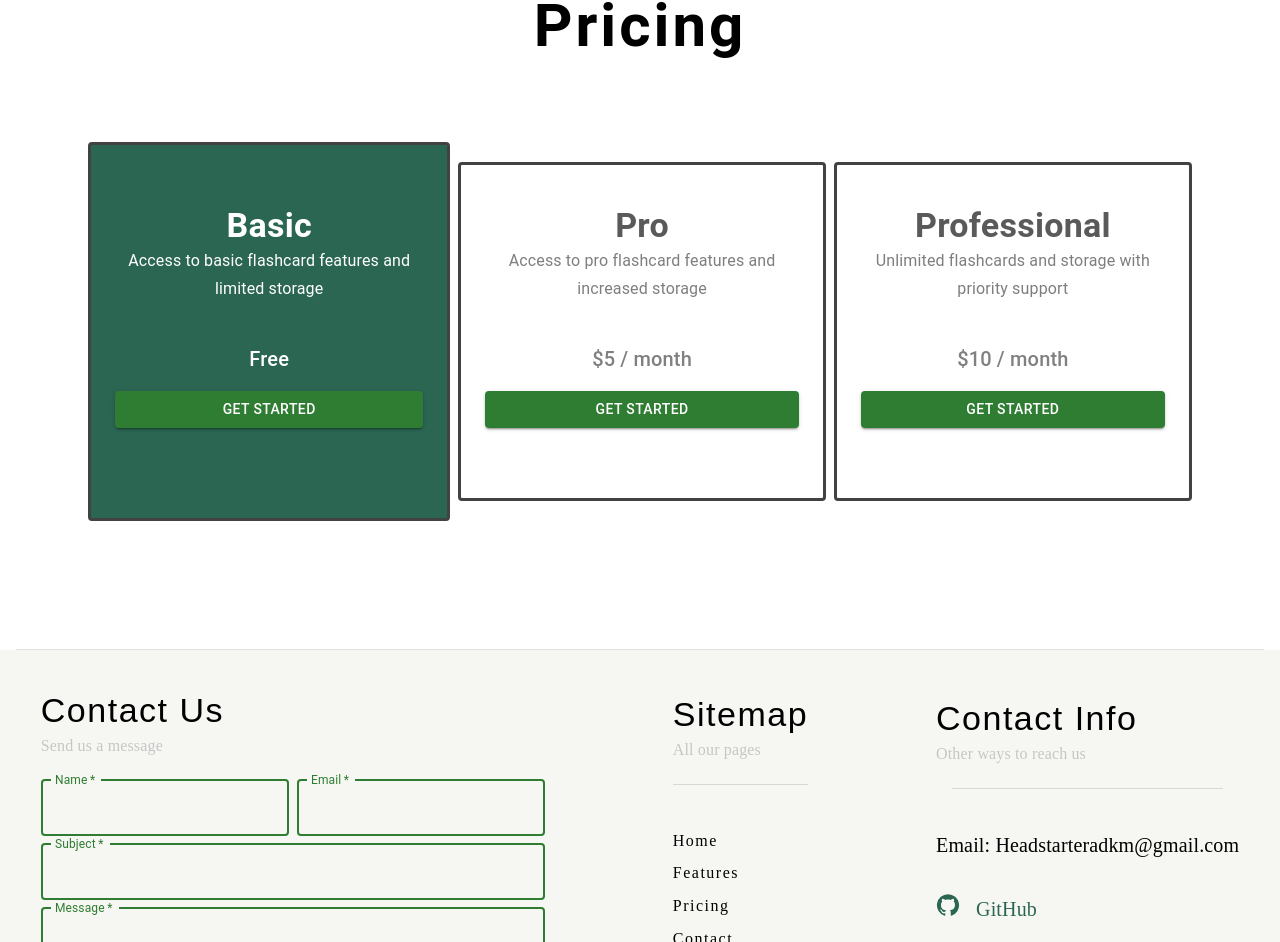
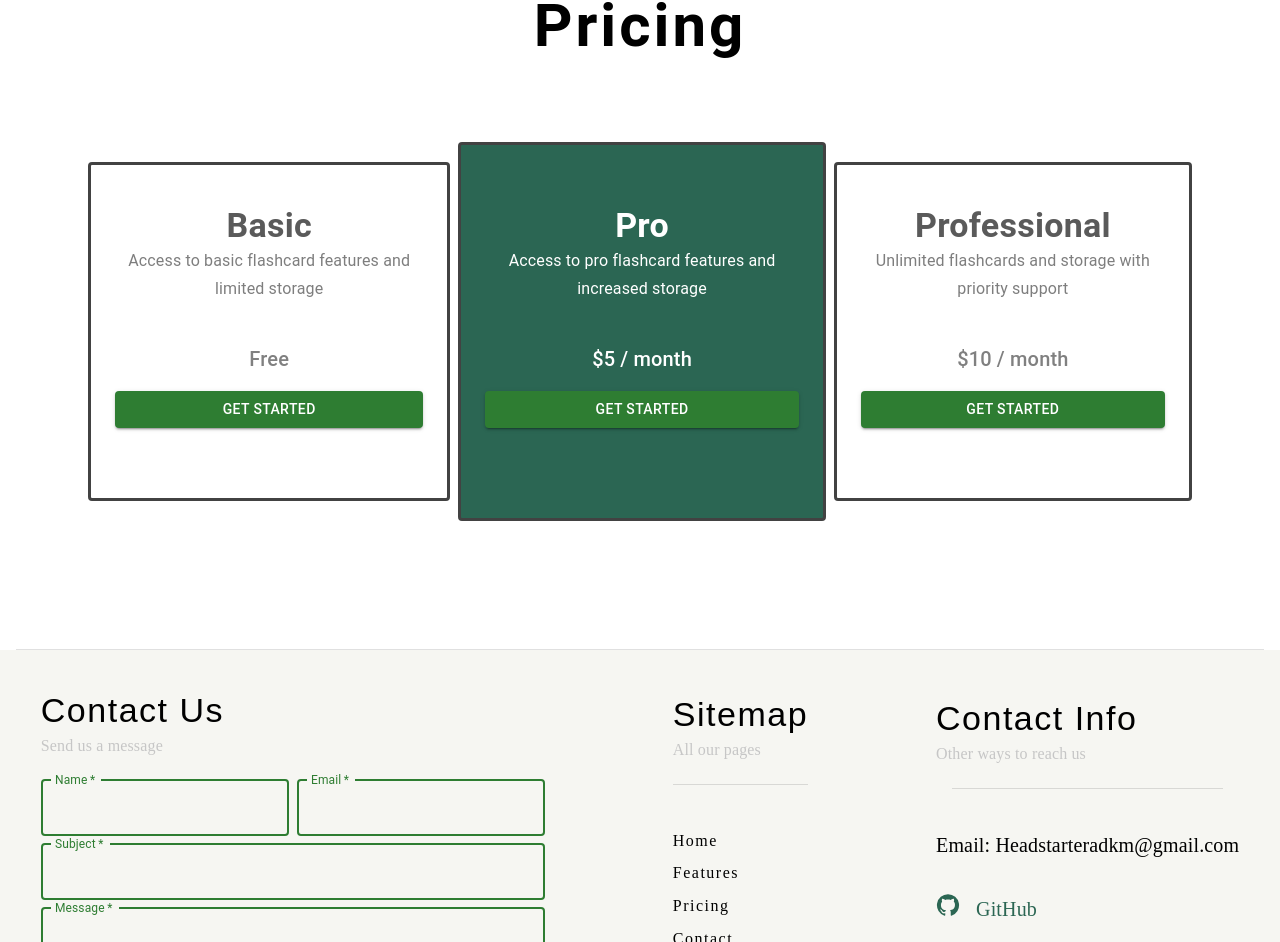
Before and after one commit to kevinhui98/AI-Flashcard-SaaS, a Next.js app: page / in a window 1280 px wide. Shown: the part 2018-2960 px from the top of the page. Built offline with nearby package versions, Linux system fonts and the light colour scheme; no server answers.

Commit message:
change the price frontend

```diff
--- a/app/components/price.js
+++ b/app/components/price.js
@@ -47,8 +47,8 @@ const price = () => {
                                     flexDirection: 'column',
                                     justifyContent: 'center',
                                     textAlign: 'center',
-                                    py: price.title === 'Basic' ? '90px' : '70px',
-                                    bgcolor: price.title === 'Basic' ? '#2B6653' : 'white',
+                                    py: price.title === 'Pro' ? '90px' : '70px',
+                                    bgcolor: price.title === 'Pro' ? '#2B6653' : 'white',
                                     '&:hover': {
                                         transform: 'scale(1.15)',
                                         transition: 'transform 0.2s ease-in-out',
@@ -56,13 +56,13 @@ const price = () => {
                                         color: 'white',
                                     },
                                 }}>
-                                <Typography variant="h4" fontWeight={'bold'} color={price.title === 'Basic' ? "white" : '#5A5A5A'} sx={{
+                                <Typography variant="h4" fontWeight={'bold'} color={price.title === 'Pro' ? "white" : '#5A5A5A'} sx={{
                                     '&:hover': {
                                         color: 'white'
                                     }
                                 }} mt={'-30px'}>{price.title}</Typography>
-                                <Typography variant="subtitle1" color={price.title === 'Basic' ? "white" : '#7E7E7E'}>{price.description}</Typography>
-                                <Typography variant="h6" color={price.title === 'Basic' ? "white" : 'gray'} mt={5}>{price.price}</Typography>
+                                <Typography variant="subtitle1" color={price.title === 'Pro' ? "white" : '#7E7E7E'}>{price.description}</Typography>
+                                <Typography variant="h6" color={price.title === 'Pro' ? "white" : 'gray'} mt={5}>{price.price}</Typography>
                                 {/* <Button variant="contained" fontFamily={"Montserrat"} sx={style} >Get Started</Button> */}
                                 <Button variant={'contained'} color={'success'}
                                     sx={{ mt: 2, color: 'white', }}>Get Started</Button>
```
